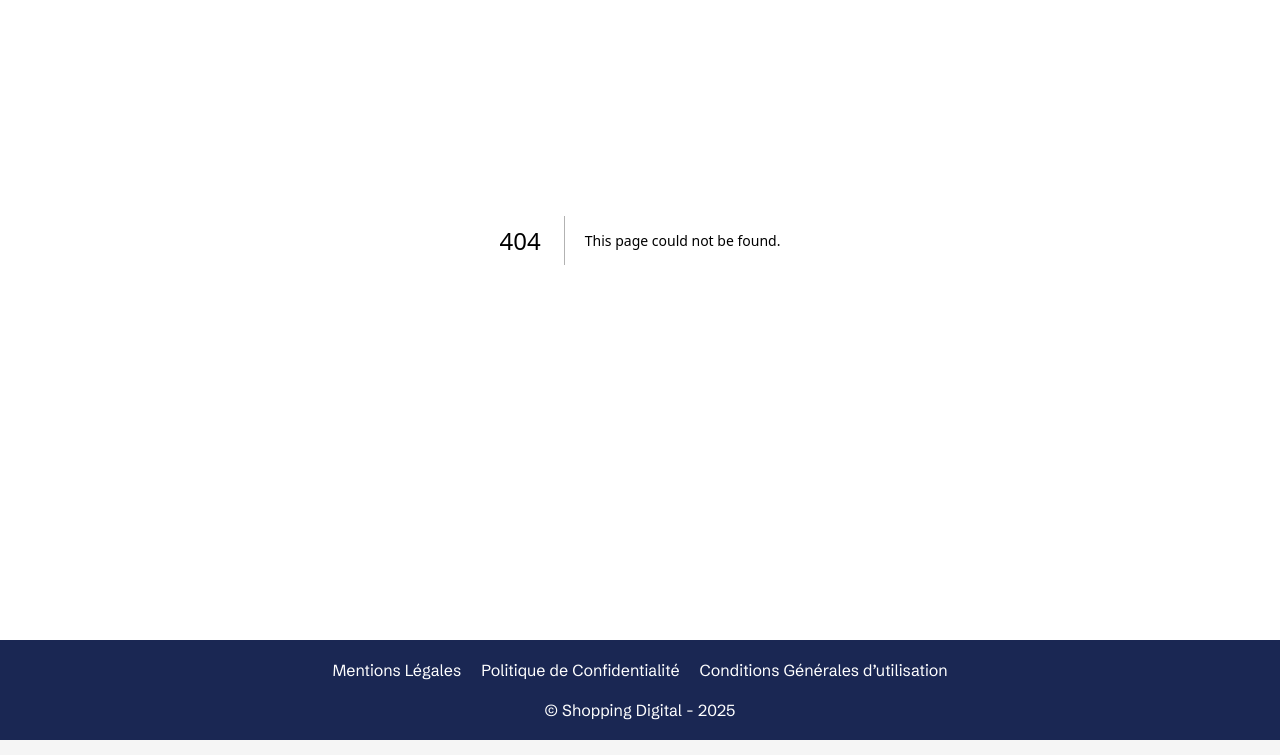
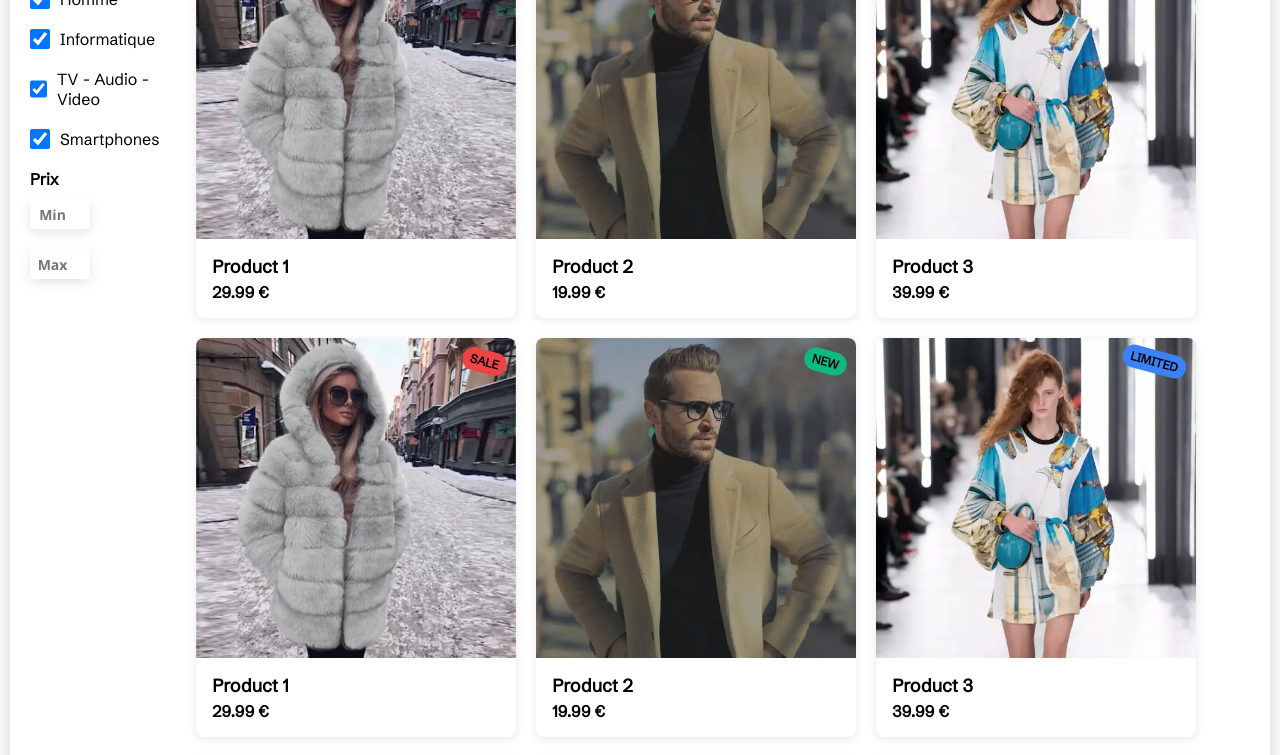
Before and after one commit to djerbiano/shopping-digital-v2, a Next.js app: page /produits in a window 1280 px wide. Before the commit this address had no page. Shown: the part 240-995 px from the top of the page. Built offline with nearby package versions, Linux system fonts and the light colour scheme.

Commit message:
create 404 page & productsFilter

```diff
--- /dev/null
+++ b/app/_Components/clientSide/DisplayAllProducts.jsx
@@ -0,0 +1,68 @@
+import styles from "../../page.module.css";
+import ProductCard from "./ProductCard";
+export default function DisplayAllProducts() {
+  return (
+    <div className={styles.displayAllProducts}>
+      <div className={styles.allProducts}>
+        <ProductCard
+          title="Product 1"
+          price="29.99"
+          imageUrl="/femmes-mode-luxe-manteau-en-fausse-fourrure-a-capu1703393484692.webp"
+          status="sale"
+        />
+        <ProductCard title="Product 2" price="19.99" imageUrl="/nouvelle-collection.webp" status="new" />
+        <ProductCard
+          title="Product 3"
+          price="39.99"
+          imageUrl="/5b888fe3fe83065167bf0400d2001703393847545.webp"
+          status="limited"
+        />
+        <ProductCard
+          title="Product 1"
+          price="29.99"
+          imageUrl="/femmes-mode-luxe-manteau-en-fausse-fourrure-a-capu1703393484692.webp"
+          status="sale"
+        />
+        <ProductCard title="Product 2" price="19.99" imageUrl="/nouvelle-collection.webp" status="new" />
+        <ProductCard
+          title="Product 3"
+          price="39.99"
+          imageUrl="/5b888fe3fe83065167bf0400d2001703393847545.webp"
+          status="limited"
+        />
+        <ProductCard
+          title="Product 1"
+          price="29.99"
+          imageUrl="/femmes-mode-luxe-manteau-en-fausse-fourrure-a-capu1703393484692.webp"
+          status="sale"
+        />
+        <ProductCard title="Product 2" price="19.99" imageUrl="/nouvelle-collection.webp" status="new" />
+        <ProductCard
+          title="Product 3"
+          price="39.99"
+          imageUrl="/5b888fe3fe83065167bf0400d2001703393847545.webp"
+          status="limited"
+        />
+        <ProductCard
+          title="Product 1"
+          price="29.99"
+          imageUrl="/femmes-mode-luxe-manteau-en-fausse-fourrure-a-capu1703393484692.webp"
+          status="sale"
+        />
+        <ProductCard title="Product 2" price="19.99" imageUrl="/nouvelle-collection.webp" status="new" />
+        <ProductCard
+          title="Product 3"
+          price="39.99"
+          imageUrl="/5b888fe3fe83065167bf0400d2001703393847545.webp"
+          status="limited"
+        />
+        <ProductCard
+          title="Product 3"
+          price="39.99"
+          imageUrl="/5b888fe3fe83065167bf0400d2001703393847545.webp"
+          status="limited"
+        />
+      </div>
+    </div>
+  );
+}
--- a/app/_Components/clientSide/Header.jsx
+++ b/app/_Components/clientSide/Header.jsx
@@ -65,8 +65,6 @@ export default function Header() {
               router.push("/");
             }
           }}
-          role="button"
-          aria-label="Retour à la page d'accueil"
         >
           Shopping <span>Digital</span>
         </h1>
--- /dev/null
+++ b/app/context/filterProductsContext.js
@@ -0,0 +1,17 @@
+"use client";
+import { createContext, useState } from "react";
+
+export const FilterProductsContext = createContext();
+
+export const FilterProductsContextProvider = ({ children }) => {
+  const [categories, setCategories] = useState({
+    Homme: true,
+    Femme: true,
+    Informatique: true,
+    TvSon: true,
+    Téléphonie: true,
+  });
+  return (
+    <FilterProductsContext.Provider value={{ categories, setCategories }}>{children}</FilterProductsContext.Provider>
+  );
+};
--- a/app/globals.css
+++ b/app/globals.css
@@ -57,6 +57,5 @@ img {
 }
 button:focus-visible,
 input:focus-visible {
-  outline: 2px solid var(--color-primary);
-  outline-offset: 2px;
+  outline-offset: 1px;
 }
--- a/app/layout.js
+++ b/app/layout.js
@@ -4,6 +4,7 @@ import "./globals.css";
 import Header from "./_Components/clientSide/Header";
 import Footer from "./_Components/clientSide/Footer";
 import { MenuHamburgerContextProvider } from "./context/menuHamburgerContext";
+import {FilterProductsContextProvider} from "./context/filterProductsContext";
 
 const schibsted = Schibsted_Grotesk({ subsets: ["latin"], weight: ["400"] });
 export const metadata = {
@@ -29,7 +30,9 @@ export default function RootLayout({ children }) {
       <body className={schibsted.className}>
         <MenuHamburgerContextProvider>
         <Header />
+        <FilterProductsContextProvider>
         {children}
+        </FilterProductsContextProvider>
         </MenuHamburgerContextProvider>
         <Footer />
         <Analytics />
--- a/app/page.module.css
+++ b/app/page.module.css
@@ -466,7 +466,91 @@
   width: 320px;
   min-width: 270px;
 }
+/*product filter page */
+.productsFilterContainer {
+  display: flex;
+  flex-direction: column;
+  gap: 20px;
+  margin: 10px;
+  padding: 20px;
+  min-height: 50vh;
+  background-color: var(--color-tertiary);
+  color: var(--color-foreground);
+  border-radius: 12px;
+  box-shadow: 0px 4px 12px rgba(0, 0, 0, 0.1);
+}
+.productsFilterContainer fieldset {
+  display: flex;
+  flex-direction: column;
+  gap: 20px;
+  border: none;
+  margin: 0 0 20px 0;
+  padding: 0;
+}
 
+.productsFilterContainer legend {
+  font-weight: bold;
+  font-size: 16px;
+  margin-bottom: 10px;
+  color: var(--color-foreground);
+}
+
+.productsFilterContainer label {
+  display: flex;
+  align-items: center;
+  gap: 10px;
+  cursor: pointer;
+  color: var(--color-foreground);
+}
+
+.productsFilterContainer input[type="checkbox"] {
+  width: 20px;
+  height: 20px;
+  margin: 0;
+  padding: 0;
+  cursor: pointer;
+  color: var(--color-foreground);
+}
+
+.productsFilterContainer input[type="number"] {
+  width: 60px;
+  height: 30px;
+  margin: 0;
+  padding: 0;
+  cursor: pointer;
+  color: var(--color-foreground);
+  border: none;
+  background-color: var(--color-tertiary);
+  border-radius: 4px;
+  box-shadow: 0px 4px 12px rgba(0, 0, 0, 0.1);
+  text-align: center;
+  font-size: 14px;
+  color: var(--color-foreground);
+  font-weight: 600;
+  font-family: "Segoe UI", Tahoma, Geneva, Verdana, sans-serif;
+  outline: none;
+}
+.productsFilterContent {
+  display: flex;
+  gap: 20px;
+}
+.displayAllProducts {
+  width: 100%;
+  margin: 0 auto;
+}
+
+.allProducts {
+  display: flex;
+  flex-wrap: wrap;
+  justify-content: flex-start;
+  gap: 20px;
+  margin: 0 auto;
+}
+.displayAllProducts article {
+  width: 320px;
+  min-width: 270px;
+
+}
 /* footer */
 .footer {
   display: flex;
@@ -544,6 +628,39 @@
 
 .mentions a:hover {
   color: var(--color-secondary);
+}
+.notFoundPage {
+  display: flex;
+  flex-direction: column;
+  align-items: center;
+  justify-content: center;
+  gap: 20px;
+  padding: 20px;
+  background-color: var(--color-secondary);
+  color: var(--color-tertiary);
+  /* width: 100%; */
+  min-height: calc(100vh - (10vh + 100px));
+}
+.notFoundPage h1 {
+  font-size: 32px;
+}
+.notFoundPage p {
+  font-size: 18px;
+}
+.notFoundPage a {
+  background-color: var(--color-primary);
+  color: var(--color-foreground);
+  padding: 8px 16px;
+  border-radius: 4px;
+  border: none;
+  cursor: pointer;
+  transition: background-color 0.2s;
+}
+
+.notFoundPage a:hover,
+.notFoundPage a:focus {
+  background-color: var(--color-tertiary);
+  outline: 2px solid #000;
 }
 @media (max-width: 1024px) {
   .heroSection {
@@ -709,4 +826,16 @@
   .mentions p {
     font-size: 14px;
   }
+  .notFoundPage h1 {
+    font-size: 24px;
+    text-align: center;
+  }
+  .notFoundPage p {
+    font-size: 16px;
+    text-align: center;
+  }
+  .notFoundPage a {
+    font-size: 14px;
+    text-align: center;
+  }
 }
--- /dev/null
+++ b/app/produits/page.jsx
@@ -0,0 +1,51 @@
+"use client";
+import styles from "../page.module.css";
+import { useContext } from "react";
+import { FilterProductsContext } from "../context/filterProductsContext";
+import DisplayAllProducts from "../_Components/clientSide/DisplayAllProducts";
+
+export default function Produits() {
+  const { categories, setCategories } = useContext(FilterProductsContext);
+  const handleCategoryChange = (category) => {
+    setCategories((prevCategories) => ({
+      ...prevCategories,
+      [category]: !prevCategories[category],
+    }));
+  };
+  const categoryList = [
+    { key: "Femme", label: "Femme" },
+    { key: "Homme", label: "Homme" },
+    { key: "Informatique", label: "Informatique" },
+    { key: "TvSon", label: "TV - Audio - Video" },
+    { key: "Téléphonie", label: "Smartphones" },
+  ];
+  return (
+    <section className={styles.productsFilterContainer} aria-labelledby="tous-les-produits">
+      <h1>Tous les produits</h1>
+      <div className={styles.productsFilterContent}>
+        <aside aria-label="Filtres de produits">
+          <fieldset>
+            <legend>Catégories</legend>
+            {categoryList.map(({ key, label }) => (
+              <label key={key}>
+                <input type="checkbox" checked={categories[key]} onChange={() => handleCategoryChange(key)} />
+                {label}
+              </label>
+            ))}
+          </fieldset>
+          <fieldset>
+            <legend>Prix</legend>
+
+            <label>
+              <input type="number" placeholder="Min" min={0} />
+            </label>
+            <label>
+              <input type="number" placeholder="Max" min={0} />
+            </label>
+          </fieldset>
+        </aside>
+        <DisplayAllProducts />
+      </div>
+    </section>
+  );
+}
```
Also changed, not shown: app/not-found.js (added, +23 -0 lines).
